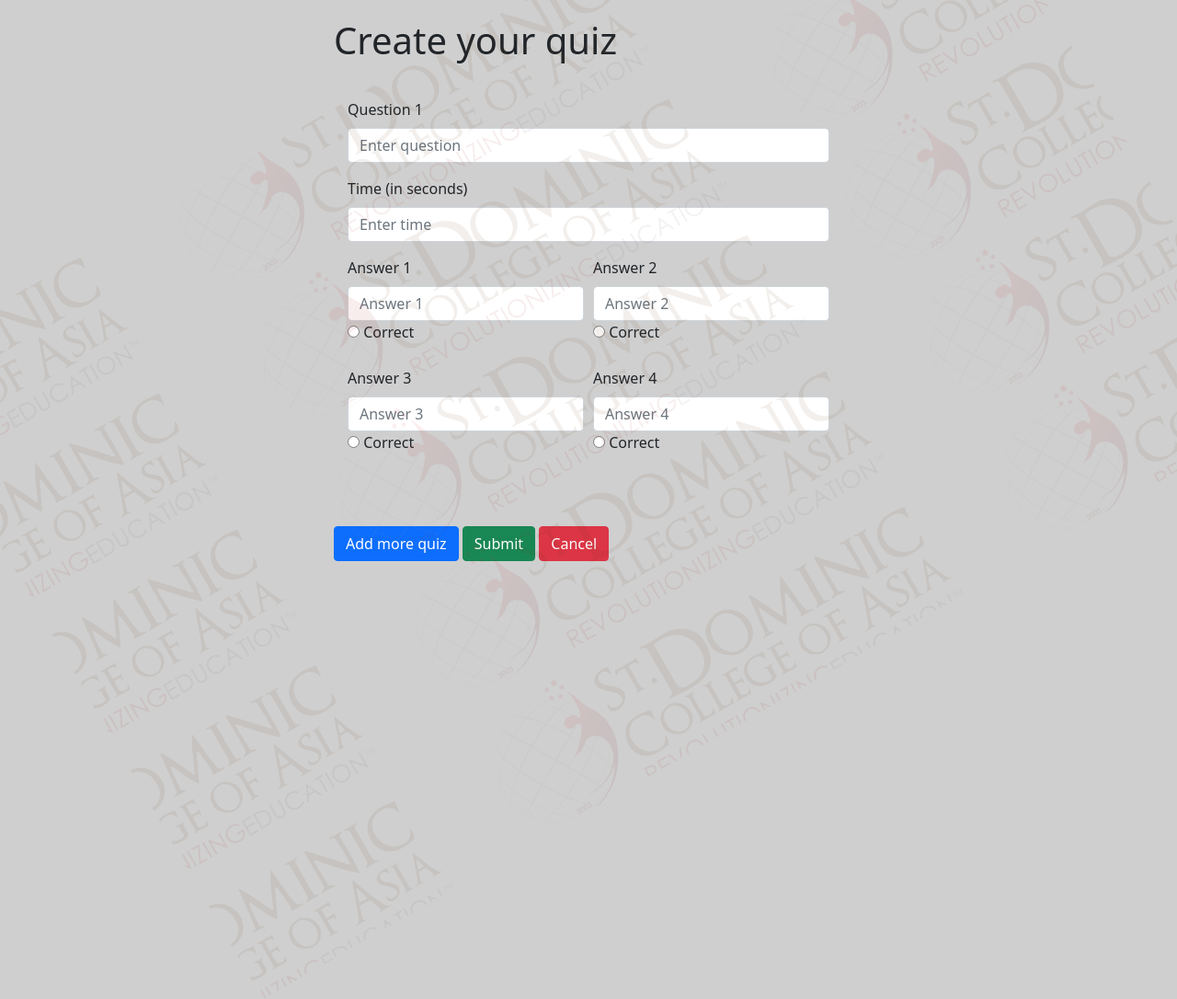
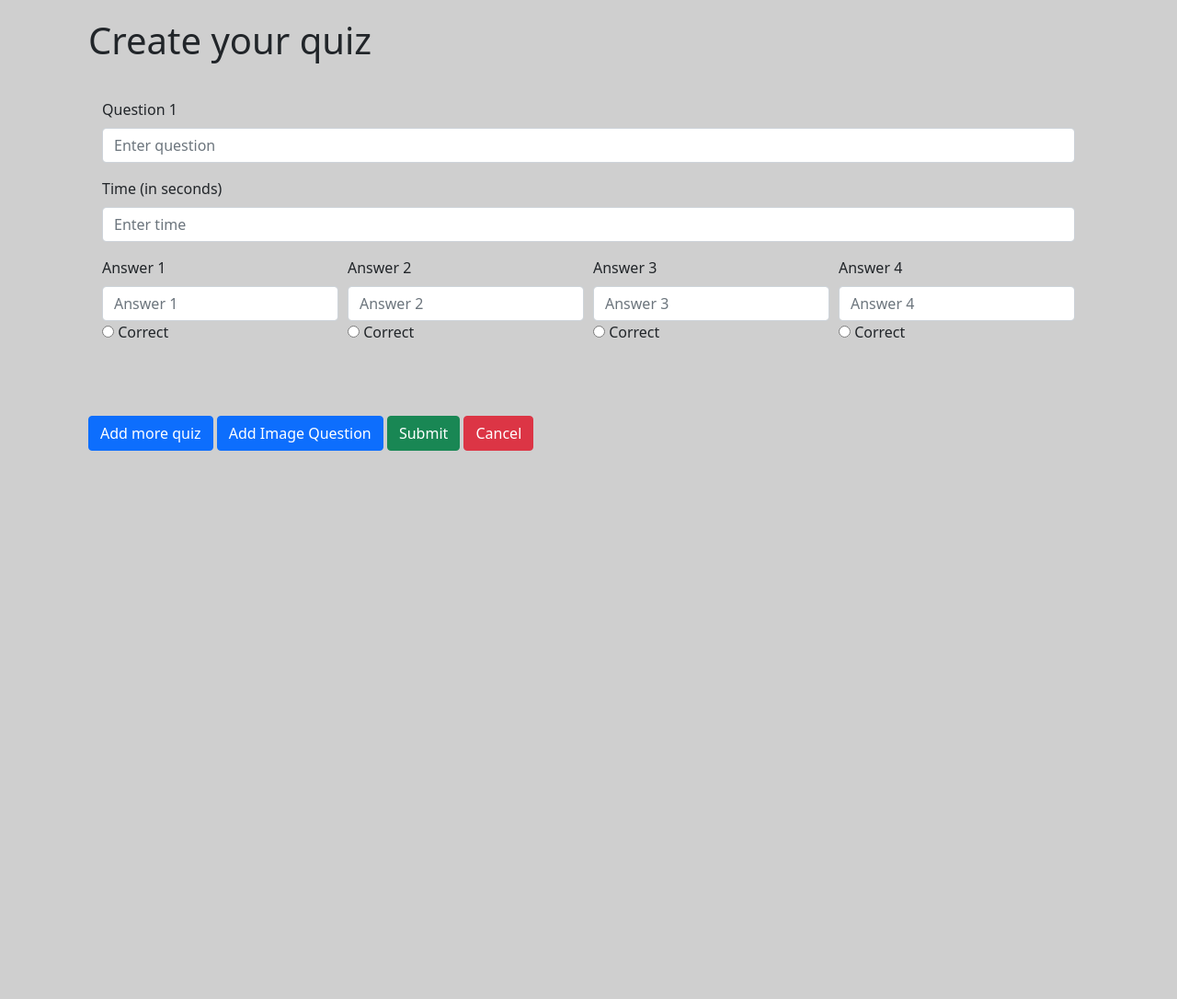
Before and after one commit to jshmssn/quizzle, a CodeIgniter app: page /quizzle/quiz_creator in a window 1280 px wide; the page is wider, and only the part inside the window is pictured. Shown: that part at 92% size. After the commit the page ends 490 px from the top of that part, so only its background shows below. Run offline with CodeIgniter, Linux system fonts and the light colour scheme.

Commit message:
added image upload

```diff
--- a/application/controllers/main_controller.php
+++ b/application/controllers/main_controller.php
@@ -36,14 +36,61 @@ class main_controller extends CI_Controller {
             $roomId = uniqid(); // You might want to use a different method to generate unique room IDs
             $pin = rand(10000, 99999); // Generate a 5-digit PIN
 
+            // Create directory for images
+            $uploadPath = './assets/images/quiz/' . $roomId . '/';
+            if (!is_dir($uploadPath)) {
+                if (!mkdir($uploadPath, 0777, true)) {
+                    // Directory creation failed
+                    $this->session->set_flashdata('status', 'error');
+                    $this->session->set_flashdata('msg', 'Failed to create upload directory.');
+                    redirect('room/host/' . $pin);
+                    return;
+                }
+            }
+
+            // Load the upload library
+            $this->load->library('upload');
+
+            // Set upload configurations
+            $config['upload_path'] = $uploadPath;
+            $config['allowed_types'] = 'gif|jpg|png';
+            $config['max_size'] = 2048; // 2MB max size
+
+            $this->upload->initialize($config);
+
             // Save the questions
-            foreach ($questions as $question) {
+            foreach ($questions as $index => $question) {
                 $questionText = $this->security->xss_clean($question['text']);
                 $answers = array_map([$this->security, 'xss_clean'], $question['answers']);
                 $correctAnswerIndex = (int) $question['correct'];
                 $time = (int) $question['time']; // New line to get the time value
 
-                if (!$this->quiz_model->save_question($questionText, $answers, $correctAnswerIndex, $pin, $time)) {
+                $imagePath = '';
+                if (isset($_FILES['questions']['name'][$index]['image']) && $_FILES['questions']['name'][$index]['image'] != '') {
+                    // Debugging: print file info
+                    log_message('debug', print_r($_FILES, true));
+
+                    $_FILES['file']['name'] = $_FILES['questions']['name'][$index]['image'];
+                    $_FILES['file']['type'] = $_FILES['questions']['type'][$index]['image'];
+                    $_FILES['file']['tmp_name'] = $_FILES['questions']['tmp_name'][$index]['image'];
+                    $_FILES['file']['error'] = $_FILES['questions']['error'][$index]['image'];
+                    $_FILES['file']['size'] = $_FILES['questions']['size'][$index]['image'];
+
+                    if (!$this->upload->do_upload('file')) {
+                        $success = false;
+                        // Capture and log the error
+                        $error = $this->upload->display_errors();
+                        log_message('error', 'Upload error: ' . $error);
+                        $this->session->set_flashdata('status', 'error');
+                        $this->session->set_flashdata('msg', 'Image upload failed: ' . $error);
+                        redirect('room/host/' . $pin);
+                        return;
+                    }
+                    $uploadData = $this->upload->data();
+                    $imagePath = 'assets/images/quiz/' . $roomId . '/' . $uploadData['file_name'];
+                }
+
+                if (!$this->quiz_model->save_question($questionText, $answers, $correctAnswerIndex, $roomId, $time, $imagePath)) {
                     $success = false;
                     break;
                 }
@@ -71,7 +118,7 @@ class main_controller extends CI_Controller {
             $this->session->set_flashdata('msg', 'No quiz questions provided.');
         }
 
-        redirect('room/host/'. $pin);
+        redirect('room/host/' . $pin);
     }
 
     public function hostgame() {
@@ -147,13 +194,14 @@ class main_controller extends CI_Controller {
     public function quitroom() {
         // Get the room pin from session data
         $roomPin = $this->session->userdata('room_pin');
+        $roomId = $this->session->userdata('roomId');
 
         // Check if the room pin exists in the session
-        if ($roomPin) {
+        if ($roomPin && $roomId) {
             // Update the room's validity status
-            $this->quiz_model->invalidate_room($roomPin);
+            $this->quiz_model->invalidate_room($roomId);
             $this->quiz_model->exit_all_participants($roomPin);
-            $this->quiz_model->delete_room_questions($roomPin);
+            $this->quiz_model->delete_room_questions($roomId);
 
             // Unset the roomPin session data
             $items = array('player_name', 'room_pin');
--- a/application/models/quiz_model.php
+++ b/application/models/quiz_model.php
@@ -7,12 +7,13 @@ class quiz_model extends CI_Model {
         $this->load->database();
     }
 
-    public function save_question($questionText, $answers, $correctAnswerIndex, $roomPin, $time) {
+    public function save_question($questionText, $answers, $correctAnswerIndex, $roomId, $time, $imagePath) {
         // Insert the question
         $data = array(
             'question_text' => $questionText,
-            'room_pin' => $roomPin,
-            'time' => $time // Add time to the data array
+            'room_id' => $roomId,
+            'time' => $time,
+            'image_path' => $imagePath // Add image_path to the data array
         );
         $this->db->insert('questions', $data);
 
@@ -114,9 +115,9 @@ class quiz_model extends CI_Model {
     }
 
 
-    public function invalidate_room($roomPin) {
+    public function invalidate_room($roomId) {
         $data = array('isValid' => 0);
-        $this->db->where('pin', $roomPin);
+        $this->db->where('room_id', $roomId);
         $this->db->update('rooms', $data);
 
         return ($this->db->affected_rows() > 0);
@@ -133,8 +134,8 @@ class quiz_model extends CI_Model {
         $this->db->delete('participants');
     }
 
-    public function delete_room_questions($roomPin) {
-        $this->db->where('room_pin', $roomPin);
+    public function delete_room_questions($roomId) {
+        $this->db->where('room_id', $roomId);
         $this->db->delete('questions');
     }
 
--- a/application/views/create/quiz_creator.php
+++ b/application/views/create/quiz_creator.php
@@ -7,6 +7,7 @@
     <script src="https://cdnjs.cloudflare.com/ajax/libs/jquery/3.7.1/jquery.min.js" integrity="sha512-v2CJ7UaYy4JwqLDIrZUI/4hqeoQieOmAZNXBeQyjo21dadnwR+8ZaIJVT8EE2iyI61OV8e6M8PP2/4hpQINQ/g==" crossorigin="anonymous" referrerpolicy="no-referrer"></script>
     <link href="https://cdn.jsdelivr.net/npm/bootstrap@5.0.2/dist/css/bootstrap.min.css" rel="stylesheet" integrity="sha384-EVSTQN3/azprG1Anm3QDgpJLIm9Nao0Yz1ztcQTwFspd3yD65VohhpuuCOmLASjC" crossorigin="anonymous">
     <script src="https://cdn.jsdelivr.net/npm/bootstrap@5.0.2/dist/js/bootstrap.bundle.min.js" integrity="sha384-MrcW6ZMFYlzcLA8Nl+NtUVF0sA7MsXsP1UyJoMp4YLEuNSfAP+JcXn/tWtIaxVXM" crossorigin="anonymous"></script>
+    <script src="<?= base_url('assets/scripts/preventInspect.js')?>"></script>
     <style>
         body {
             padding-top: 20px; /* Ensure there's space at the top */
@@ -20,22 +21,8 @@
             min-height: 100vh; /* Ensure the container fills the viewport height */
             position: relative; /* Ensure relative positioning for the watermark */
         }
-        .watermark {
-            position: absolute;
-            top: 0;
-            left: 0;
-            width: 100%;
-            height: 100%;
-            background-image: url('<?php echo base_url('assets/images/logo.png'); ?>');
-            background-repeat: repeat;
-            background-size: 50%;
-            background-position: center;
-            opacity: 0.08; /* Adjust the opacity as needed */
-            transform: rotate(-30deg); /* Tilt the image */
-            pointer-events: none; /* Ensure it doesn't interfere with clicks */
-        }
         .answer-container {
-            display: grid;
+            display: flex;
             grid-template-columns: 1fr 1fr;
             gap: 10px;
         }
@@ -71,30 +58,12 @@
         }
     </style>
 </head>
-<script type="text/javascript">
-    // Disable right-click context menu
-    document.addEventListener('contextmenu', function (e) {
-        e.preventDefault();
-    });
-
-    // Disable developer tools shortcuts
-    document.addEventListener('keydown', function (e) {
-        if ((e.ctrlKey && e.shiftKey && e.keyCode == 73) || // Prevent Ctrl+Shift+I
-            (e.ctrlKey && e.shiftKey && e.keyCode == 74) || // Prevent Ctrl+Shift+J
-            (e.ctrlKey && e.keyCode == 85) ||              // Prevent Ctrl+U
-            (e.keyCode == 123)) {                          // Prevent F12
-            e.preventDefault();
-            return false;
-        }
-    });
-</script>
 <body>
     <div id="container">
-        <div class="watermark"></div> <!-- Watermark div -->
         <div id="body">
             <h1 class="mb-4">Create your quiz</h1>
-            <form id="quiz-form" method="POST" action="<?php echo site_url('main_controller/submit'); ?>">
-                <div id="quiz-container">
+            <form id="quiz-form" method="POST" action="<?php echo site_url('main_controller/submit'); ?>" enctype="multipart/form-data">
+                <div id="quiz-container" id="quiz-def">
                     <div class="quiz-set mb-5" data-index="1">
                         <div class="mb-3">
                             <label for="question-1" class="form-label">Question 1</label>
@@ -129,6 +98,7 @@
                     </div>
                 </div>
                 <button id="add-quiz" type="button" class="btn btn-primary">Add more quiz</button>
+                <button id="add-image-quiz" type="button" class="btn btn-primary">Add Image Question</button>
                 <button id="submit-button" type="submit" class="btn btn-success">Submit</button>
                 <button id="home-button" class="btn btn-danger">Cancel</button>
             </form>
@@ -186,7 +156,7 @@
             const newQuizSet = document.createElement('div');
             newQuizSet.className = 'quiz-set mb-5';
             newQuizSet.dataset.index = quizIndex;
-            newQuizSet.style.backgroundColor = colors[(quizIndex - 1) % colors.length];
+
             newQuizSet.innerHTML = `
                 <div class="mb-3">
                     <label for="question-${quizIndex}" class="form-label">Question ${quizIndex}</label>
@@ -218,53 +188,74 @@
                         <input type="radio" name="questions[${quizIndex}][correct]" value="3" required> Correct
                     </div>
                 </div>
-                <button class="btn btn-danger remove-btn">Remove</button>
+                <button type="button" class="btn btn-danger remove-btn" onclick="removeQuizSet(this)">Remove</button>
             `;
-
             quizContainer.appendChild(newQuizSet);
         });
 
-        // Remove button functionality
-        document.getElementById('quiz-container').addEventListener('click', function(event) {
-            if (event.target && event.target.classList.contains('remove-btn')) {
-                if (confirm("Are you sure you want to remove Question #" + quizIndex + "?")) {
-                    quizIndex--;
-                    event.target.parentElement.remove();
-                }
+        document.getElementById('add-image-quiz').addEventListener('click', function() {
+            quizIndex++;
+            const quizContainer = document.getElementById('quiz-container');
+
+            const newQuizSet = document.createElement('div');
+            newQuizSet.className = 'quiz-set mb-5';
+            newQuizSet.dataset.index = quizIndex;
+
+            newQuizSet.innerHTML = `
+                <div class="mb-3">
+                    <label for="question-${quizIndex}" class="form-label">Question ${quizIndex}</label>
+                    <input type="text" id="question-${quizIndex}" name="questions[${quizIndex}][text]" class="form-control question" placeholder="Enter question" required>
+                </div>
+                <div class="mb-3">
+                    <label for="time-${quizIndex}" class="form-label">Time (in seconds)</label>
+                    <input type="number" id="time-${quizIndex}" name="questions[${quizIndex}][time]" class="form-control" placeholder="Enter time" required>
+                </div>
+                <div class="mb-3">
+                    <label for="image-${quizIndex}" class="form-label">Upload Image</label>
+                    <input type="file" id="image-${quizIndex}" name="questions[${quizIndex}][image]" class="form-control" accept="image/*">
+                </div>
+                <div class="mb-3">
+                    <label for="fill-answer-${quizIndex}" class="form-label">Fill in the Blank Answer</label>
+                    <input type="text" id="fill-answer-${quizIndex}" name="questions[${quizIndex}][answers][0]" class="form-control" placeholder="Enter correct answer" required>
+                    <input type="radio" hidden name="questions[${quizIndex}][correct]" value="0" checked>
+                </div>
+                <button type="button" class="btn btn-danger remove-btn" onclick="removeQuizSet(this)">Remove</button>
+            `;
+            quizContainer.appendChild(newQuizSet);
+        });
+
+        function removeQuizSet(button) {
+            quizIndex--;
+            button.closest('.quiz-set').remove();
+        }
+
+        $(document).ready(function(){
+            $('#confirm-submit').click(function(){
+                $('#quiz-form').submit();
+            });
+            $('#home-button').on('click', function(e) {
+                e.preventDefault();
+                $('#confirmModal').modal('show');
+            });
+            $('#submit-button').on('click', function(e) {
+                e.preventDefault();
+                $('#submitModal').modal('show');
+            });
+        });
+
+        window.addEventListener('scroll', function() {
+            const scrollTopButton = document.getElementById('scroll-to-top');
+            if (window.pageYOffset > 200) {
+                scrollTopButton.style.display = 'block';
+            } else {
+                scrollTopButton.style.display = 'none';
             }
         });
 
-
-        // Scroll to Top Button Functionality
-        const scrollToTopButton = document.getElementById('scroll-to-top');
-
-        window.addEventListener('scroll', () => {
-            if (window.scrollY > 300) {
-                scrollToTopButton.style.display = 'block';
-            } else {
-                scrollToTopButton.style.display = 'none';
-            }
-        });
-
-        scrollToTopButton.addEventListener('click', () => {
-            window.scrollTo({ top: 0, behavior: 'smooth' });
-        });
-
-        // Handle Home Button Click
-        document.getElementById('home-button').addEventListener('click', (event) => {
-            event.preventDefault();
-            const confirmModal = new bootstrap.Modal(document.getElementById('confirmModal'));
-            confirmModal.show();
-        });
-
-        // Handle Form Submission
-        document.getElementById('quiz-form').addEventListener('submit', function(event) {
-            event.preventDefault(); // Prevent default form submission
-            const confirmModal = new bootstrap.Modal(document.getElementById('submitModal'));
-            confirmModal.show();
-
-            document.getElementById('confirm-submit').addEventListener('click', function() {
-                document.getElementById('quiz-form').submit(); // Submit the form when confirmed
+        document.getElementById('scroll-to-top').addEventListener('click', function() {
+            window.scrollTo({
+                top: 0,
+                behavior: 'smooth'
             });
         });
     </script>
```
Also changed, not shown: application/views/host/host.php (+1 -18 lines), assets/images/quiz/66bb0be3ad60f/Screenshot_(16).png (added).
